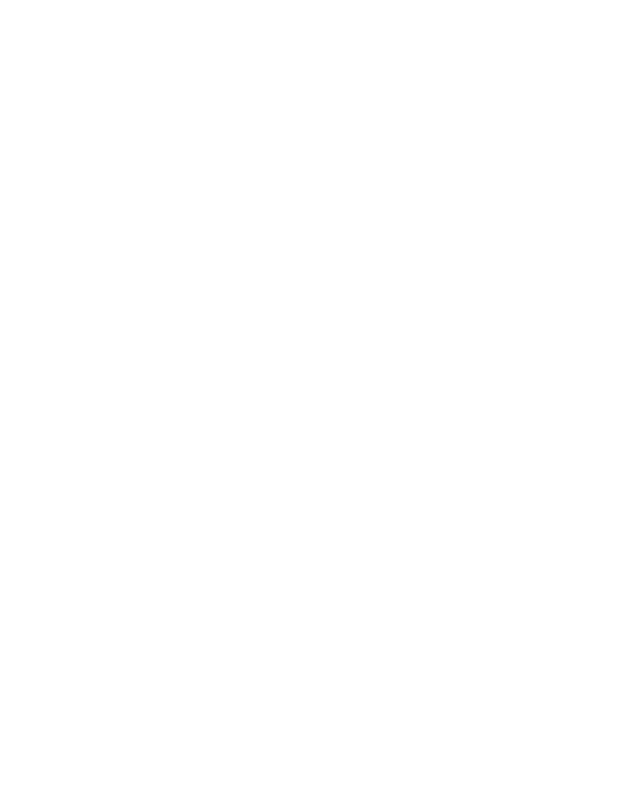
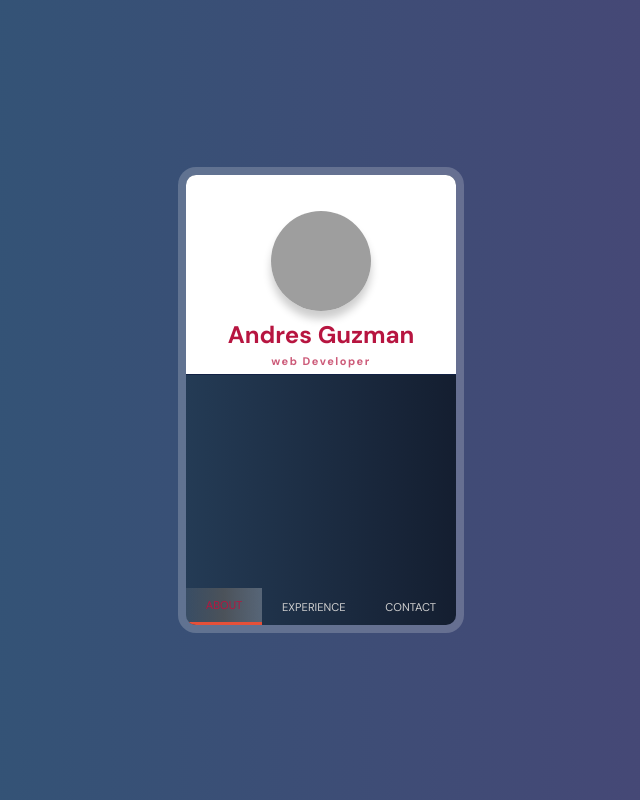
Before and after one commit to codewithandres/-64DayCode-profile-card, a plain HTML site: page index.html in a window 1280 px wide. Shown: the whole page, without its empty margins (319-959 px from the left). Drawn offline with Linux system fonts and the light colour scheme; grey boxes are pictures that could not be loaded.

Commit message:
se agrego los estilos del card header y la interactividas al cambiar de pestaña enla tarjeta

```diff
--- a/css/main.css
+++ b/css/main.css
@@ -1 +1,190 @@
 @import url('https://fonts.googleapis.com/css2?family=DM+Sans:ital,opsz,wght@0,9..40,100..1000;1,9..40,100..1000&display=swap');
+
+:root {
+    --background-color-1: linear-gradient(to right, #2b5876, #4e4376);
+    --background-color: #222f3e;
+    --color-ptimary: #b71540;
+    --color-pinterest: #e55039;
+    --btn-bacground: linear-gradient(to right, #f0f0f01a, #5e5e5eb0, #ffffff3f);
+    --font-family: "DM Sans",
+        sans-serif;
+}
+
+*,
+::before,
+::after {
+    margin: 0;
+    padding: 0;
+    outline: none;
+    box-sizing: border-box;
+    font-family: var(--font-family);
+}
+
+html,
+body {
+    min-height: 100vh;
+    width: 100%;
+    color: var(--color-ptimary);
+}
+
+body {
+    display: flex;
+    padding: 20px;
+    background-image: var(--background-color-1);
+    color: var(--color-ptimary);
+}
+
+.card {
+    width: 270px;
+    position: relative;
+    background-color: #fff;
+    background-image: linear-gradient(to left, #141e30, #243b55);
+    border-radius: 10px;
+    overflow: hidden;
+    margin: auto;
+    display: flex;
+    flex-direction: column;
+    box-shadow: 0 0 0 8px rgba(255, 255, 255, 0.2);
+    transition: all 200ms cubic-bezier(0.175, 0.885, 0.32, 1.275);
+}
+
+.card.is-active .card-header {
+    height: 80px;
+}
+
+.card.is-active .image-cover {
+    transform: none;
+    left: 20px;
+    bottom: 10px;
+    width: 50px;
+    height: 50px;
+}
+
+.card.is-active .full-name,
+.card.is-active .jop-title {
+    transform: none;
+    left: 86px;
+}
+
+.card.is-active .jop-title {
+    font-size: 10px;
+    letter-spacing: 1px;
+    bottom: 16px;
+}
+
+.card.is-active .full-name {
+    font-size: 19px;
+    bottom: 30px;
+}
+
+.card[data-state='#about'] {
+    height: 450px;
+}
+
+.card[data-state='#experience'] {
+    height: 550px;
+}
+
+.card[data-state='#contact'] {
+    height: 400px;
+}
+
+.card-header {
+    width: 100%;
+    height: 200px;
+    position: relative;
+    background-color: inherit;
+    transition: all 300ms cubic-bezier(0.175, 0.885, 0.32, 1.275);
+
+}
+
+.card-header::after {
+    position: absolute;
+    content: '';
+    width: 100%;
+    height: 1.5px;
+    left: 0;
+    right: 0;
+    bottom: 0;
+    background-color: var(--color-ptimary);
+    background-color: #122145;
+}
+
+.image-cover {
+    position: absolute;
+    display: block;
+    left: 50%;
+    bottom: 0;
+    width: 100px;
+    height: 100px;
+    border-radius: 50%;
+    transform: translateX(-50%) translateY(-64px);
+    transition: all 0.3s;
+    box-shadow: 0 8px 8px rgba(0, 0, 0, 0.2);
+    object-fit: cover;
+    object-position: center;
+    transition: all 300ms cubic-bezier(0.175, 0.885, 0.32, 1.275);
+}
+
+.full-name {
+    position: absolute;
+    font-size: 1.5em;
+    font-weight: 800px;
+    left: 50%;
+    bottom: 0;
+    transform: translateX(-50%) translateY(-25px);
+    white-space: nowrap;
+    transition: all 300ms;
+    transition: all 100ms cubic-bezier(0.175, 0.885, 0.32, 1.275);
+}
+
+.jop-title {
+    position: absolute;
+    font-size: 11px;
+    font-weight: 700px;
+    left: 50%;
+    bottom: 0;
+    transform: translateX(-50%) translateY(-7px);
+    white-space: nowrap;
+    letter-spacing: 1.5px;
+    transition: all 300ms;
+    opacity: 0.7;
+}
+
+.card-main {
+    position: relative;
+    display: flex;
+    flex-direction: column;
+    flex-grow: 1;
+}
+
+.card-buttons {
+    position: sticky;
+    bottom: 0;
+    left: 0;
+    /*flex: 1;*/
+    margin-top: auto;
+    display: flex;
+}
+
+.card-buttons button {
+    flex: 1 1 auto;
+    padding: 10px 7px;
+    border-bottom: 3px solid transparent;
+    background-color: transparent;
+    border: 0;
+    color: hsl(0, 0%, 81%);
+    text-transform: uppercase;
+    cursor: pointer;
+    font-size: .7em;
+    font-weight: 400;
+    transition: all 0.3s ease-in-out;
+
+    &.is-active,
+    &:hover {
+        color: var(--color-ptimary);
+        border-bottom-color: var(--color-pinterest);
+        background-image: var(--btn-bacground);
+        border-bottom: 3px solid var(--color-pinterest);
+    }
+}
--- a/index.html
+++ b/index.html
@@ -12,7 +12,24 @@
 </head>
 
 <body>
-
+    <!-- card  -->
+    <div class="card" data-state="#about">
+        <!-- card header -->
+        <div class="card-header ">
+            <img src="img/01.jpg" class="image-cover" alt="foto del perfil">
+            <h1 class="full-name">Andres Guzman</h1>
+            <h2 class="jop-title">web Developer</h2>
+        </div>
+        <!-- card main -->
+        <div class="card-main">
+            <!-- cards buttons -->
+            <div class="card-buttons">
+                <button data-section="#about" class="is-active">About</button>
+                <button data-section="#experience">Experience</button>
+                <button data-section="#contact">Contact</button>
+            </div>
+        </div>
+    </div>
 </body>
 
 </html>
--- a/js/app.js
+++ b/js/app.js
@@ -1,4 +1,20 @@
 
 document.addEventListener('DOMContentLoaded', () => {
 
+    const buttons = document.querySelectorAll('.card-buttons button');
+    const card = document.querySelector('.card');
+
+    buttons.forEach(btn => {
+        btn.addEventListener('click', () => {
+
+            [ ...buttons ].map(item => item.classList.remove('is-active'));
+            btn.classList.add('is-active');
+
+            btn.getAttribute('data-section') !== '#about'
+                ? card.classList.add('is-active')
+                : card.classList.remove('is-active');
+
+            card.setAttribute('data-state', btn.getAttribute('data-section'));
+        });
+    });
 });
```
Also changed, not shown: 1 other file.
